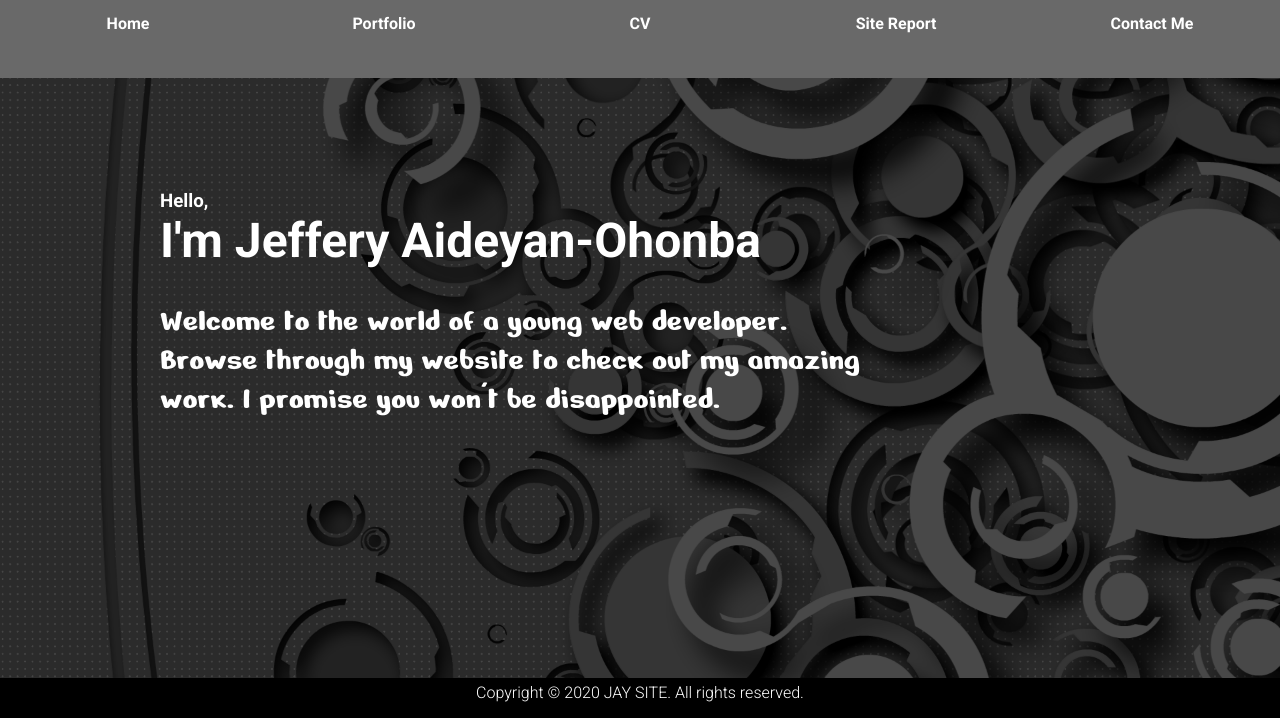
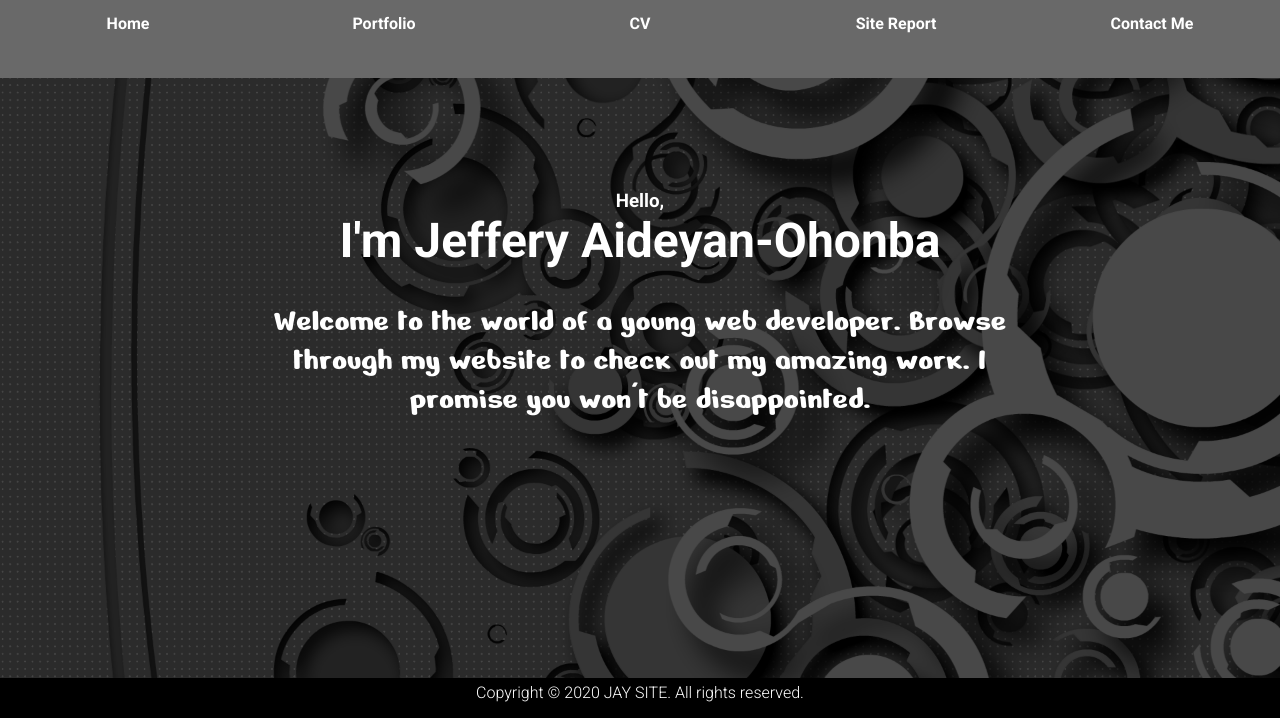
Before and after one commit to jay-cgb/ASSIGNMENT, a plain HTML site: page index.html in a window 1280 px wide. Shown: the part 82-800 px from the top of the page. Drawn offline with Linux system fonts and the light colour scheme.

Commit message:
improved the position of the index page text

```diff
--- a/indexdesktop.css
+++ b/indexdesktop.css
@@ -27,21 +27,24 @@ header {
 main {
     color: white;
     grid-area: main;
-    padding-left: 10em;
-    padding-right: 25em;
     padding-top: 7em;
+    padding-left: 15em;
+    padding-right: 15em;
 }
 main .hello {
     font-family: 'Roboto', sans-serif;
+    text-align: center;
 }
 main h1 {
     font-family: 'Roboto', sans-serif;
     font-size: 3em;
+    text-align: center;
 }
 main p {
     font-family: 'Nerko One', cursive;
     padding-top: 1em;
     font-size: 2em;
+    text-align: center;
 }
 
 footer {
--- a/indexmobile.css
+++ b/indexmobile.css
@@ -26,20 +26,23 @@ header {
 main {
     color: white;
     grid-area: main;
-    padding-left: 1em;
-    padding-right: 0.5em;
+    padding-left: 2em;
+    padding-right: 2em;
 }
 main .hello {
     font-family: 'Roboto', sans-serif;
+    text-align: center;
 }
 main h1 {
     font-family: 'Roboto', sans-serif;
     font-size: 3em;
+    text-align: center;
 }
 main p {
     font-family: 'Nerko One', cursive;
     font-size: 2em;
     padding-top: 1em;
+    text-align: center;
 }
 footer {
     background-color: black;
```
